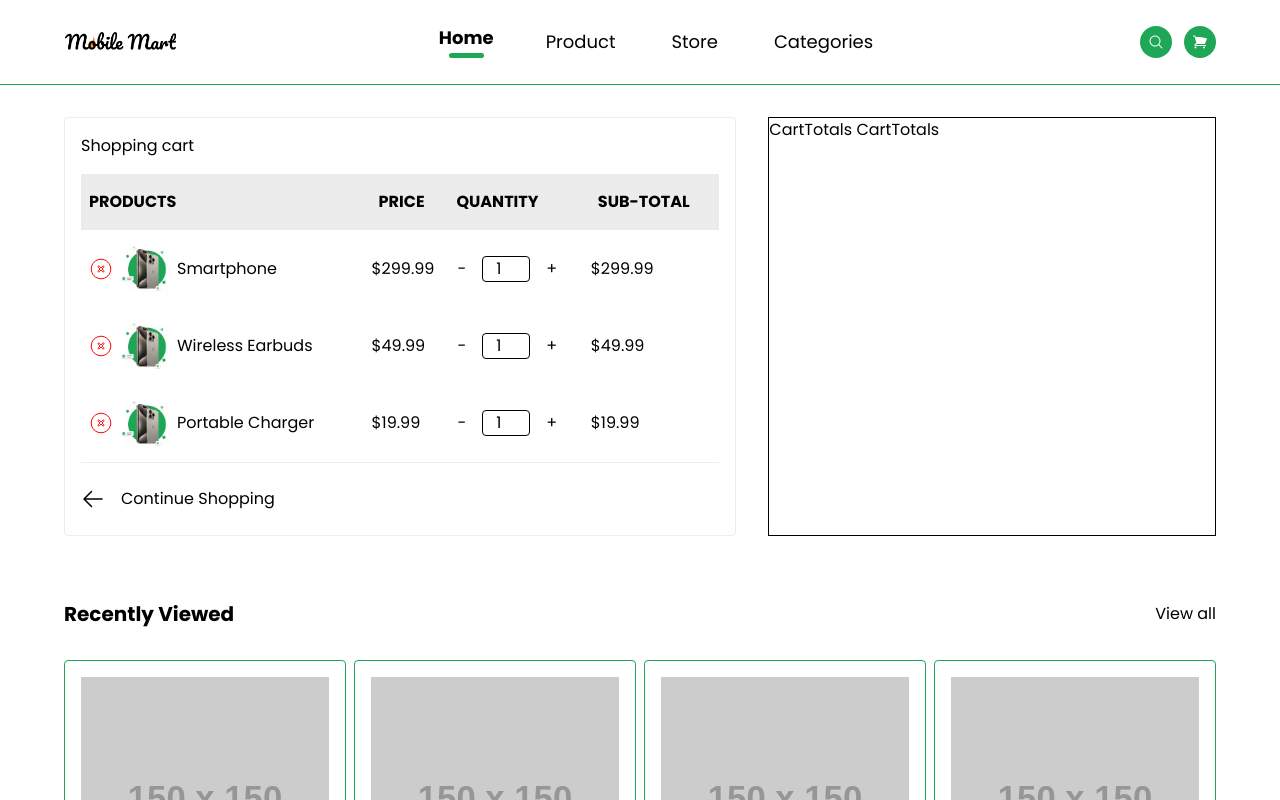
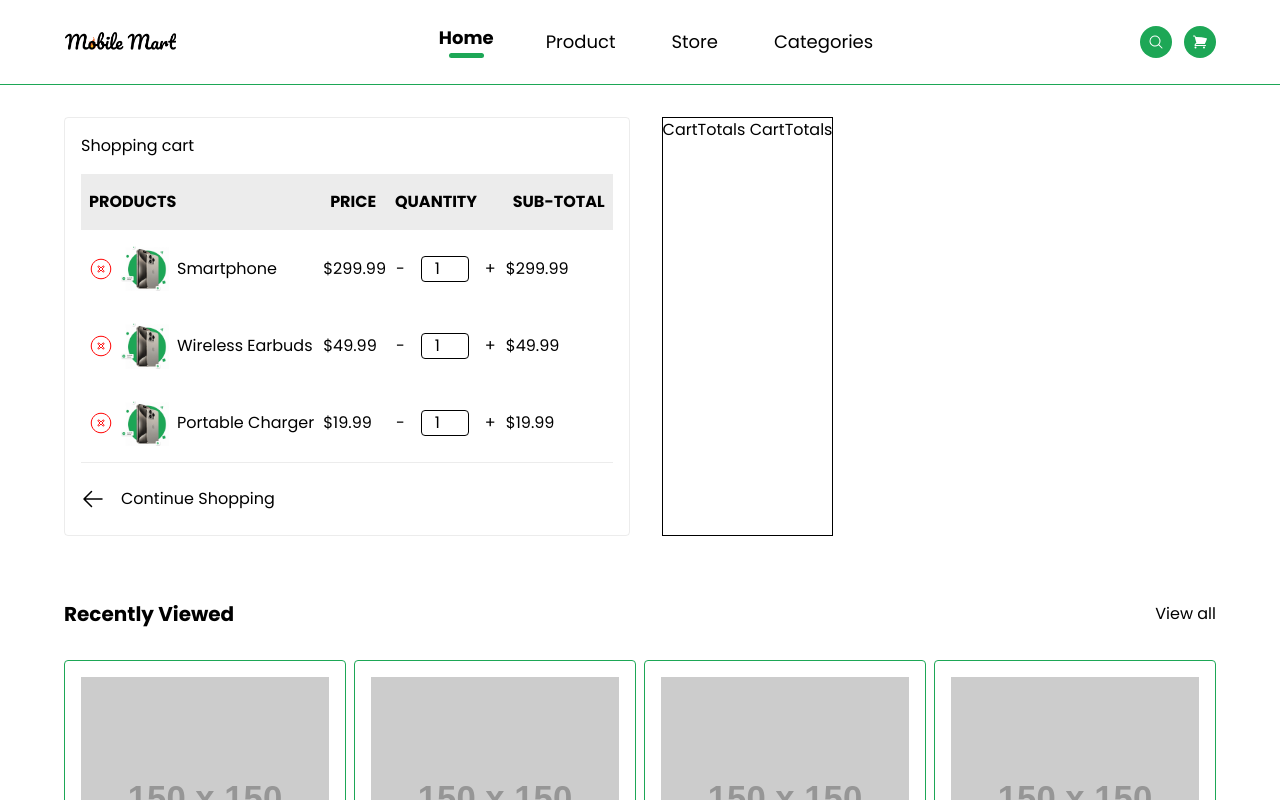
Before and after one commit to Petersonbabs/Mobile-mart, a React (Vite) app: page /cart in a window 1280 px wide. Shown: the top 800 px of the page. Built offline with nearby package versions, Linux system fonts and the light colour scheme; a web font is replaced by a local one.

Commit message:
Finished the homepage, working on the cartpage

```diff
--- a/src/pages/Cart/Components/CartTotals.jsx
+++ b/src/pages/Cart/Components/CartTotals.jsx
@@ -2,7 +2,7 @@ import React from 'react'
 
 const CartTotals = () => {
   return (
-    <div className='w-2/5 border'>
+    <div className='border'>
 CartTotals
 CartTotals
     </div>
--- a/src/pages/Cart/Components/ShoppingCart.jsx
+++ b/src/pages/Cart/Components/ShoppingCart.jsx
@@ -32,9 +32,9 @@ const ShoppingCart = () => {
   };
 
   return (
-    <div className="w-3/5 border border-gray-primary px-4 rounded">
+    <div className=" border border-gray-primary px-4 rounded overflow-auto">
       <p className="py-4">Shopping cart</p>
-      <table className="w-full">
+      <table className="overflow-auto">
         <thead className="bg-gray-100">
           <tr>
             <th className="text-start py-4 bg-gray-primary px-2">PRODUCTS</th>
@@ -52,7 +52,7 @@ const ShoppingCart = () => {
             return (
               <tr key={id} className="py-4 w-full">
 
-                <td className="flex items-center gap-2 py-4 px-2">
+                <td className="flex items-center gap-2 py-4 px-2 flex-wrap">
                   <XCircleIcon className="size-6 stroke-red-primary cursor-pointer text-white-pure" />
                   <div className="w-12">
                     <img src={assests.IphoneHero} alt="" width={"100%"} />
```
